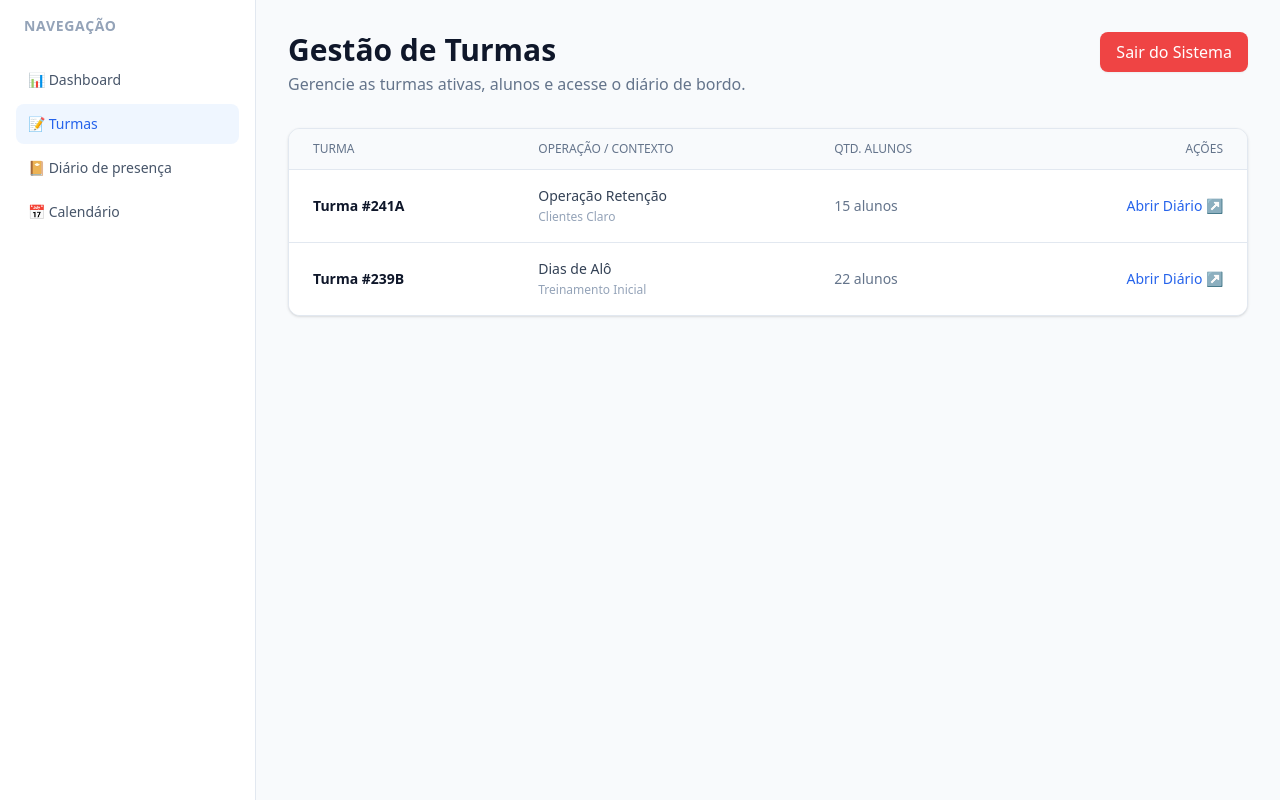
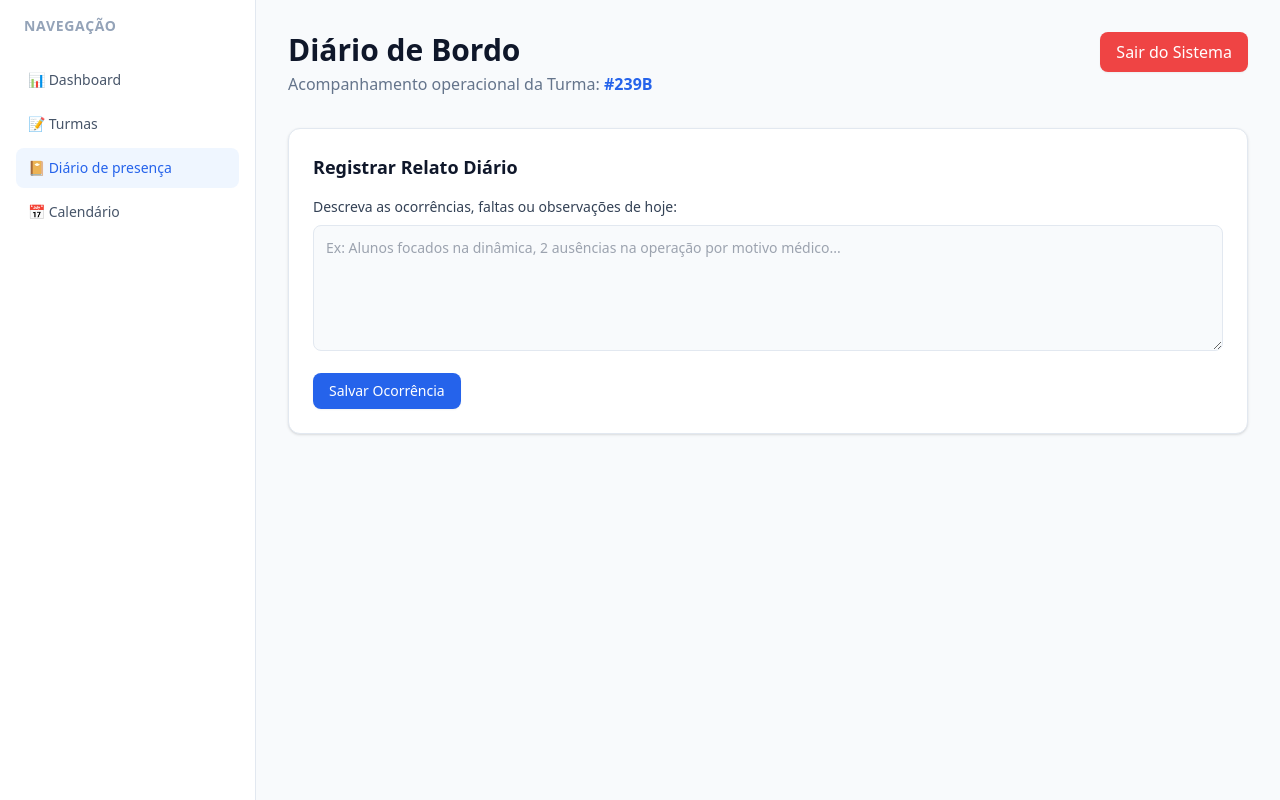
Before and after one commit to Clausouf/presenteismo-app, a Next.js app: page /turmas/239B/diario in a window 1280 px wide. Built offline with nearby package versions, Linux system fonts and the light colour scheme; no server answers.

Commit message:
Update page.tsx

```diff
--- a/src/app/turmas/[id]/diario/page.tsx
+++ b/src/app/turmas/[id]/diario/page.tsx
@@ -1,22 +1,25 @@
 'use client';
 
+export const runtime = 'edge';
+
 import Link from 'next/link';
-import { useRouter } from 'next/navigation';
+import { useRouter, useParams } from 'next/navigation';
 import { supabase } from '@/lib/supabase';
+import { useState } from 'react';
 
-export default function TurmasPage() {
+export default function DiarioPage() {
   const router = useRouter();
+  const params = useParams();
+
+  // Captura automaticamente o ID da turma digitado na URL (Ex: 241A)
+  const turmaId = params?.id || 'Teste';
+
+  const [relato, setRelato] = useState('');
 
   async function handleLogout() {
     await supabase.auth.signOut();
     router.push('/');
   }
-
-  // Dados simulados para a tabela
-  const turmas = [
-    { id: '241A', nome: 'Turma #241A', operacao: 'Operação Retenção', clientes: 'Clientes Claro', alunos: 15 },
-    { id: '239B', nome: 'Turma #239B', operacao: 'Dias de Alô', clientes: 'Treinamento Inicial', alunos: 22 }
-  ];
 
   return (
     <div className="flex min-h-screen bg-slate-50 dark:bg-slate-950">
@@ -32,11 +35,11 @@ export default function TurmasPage() {
             <span>📊 Dashboard</span>
           </Link>
 
-          <Link href="/turmas" className="flex items-center space-x-3 px-3 py-2.5 rounded-lg bg-blue-50 text-blue-600 dark:bg-blue-950/50 dark:text-blue-400 font-medium text-sm">
+          <Link href="/turmas" className="flex items-center space-x-3 px-3 py-2.5 rounded-lg text-slate-600 dark:text-slate-300 hover:bg-slate-50 dark:hover:bg-slate-800/50 font-medium text-sm transition-colors">
             <span>📝 Turmas</span>
           </Link>
 
-          <Link href="/turmas/teste/diario" className="flex items-center space-x-3 px-3 py-2.5 rounded-lg text-slate-600 dark:text-slate-300 hover:bg-slate-50 dark:hover:bg-slate-800/50 font-medium text-sm transition-colors">
+          <Link href={`/turmas/${turmaId}/diario`} className="flex items-center space-x-3 px-3 py-2.5 rounded-lg bg-blue-50 text-blue-600 dark:bg-blue-950/50 dark:text-blue-400 font-medium text-sm">
             <span>📔 Diário de presença</span>
           </Link>
 
@@ -52,8 +55,8 @@ export default function TurmasPage() {
         {/* TOPO */}
         <div className="flex justify-between items-start w-full">
           <div>
-            <h1 className="text-3xl font-bold text-slate-900 dark:text-white">Gestão de Turmas</h1>
-            <p className="text-slate-500 dark:text-slate-400 mt-1">Gerencie as turmas ativas, alunos e acesse o diário de bordo.</p>
+            <h1 className="text-3xl font-bold text-slate-900 dark:text-white">Diário de Bordo</h1>
+            <p className="text-slate-500 dark:text-slate-400 mt-1">Acompanhamento operacional da Turma: <span className="font-semibold text-blue-600 dark:text-blue-400">#{turmaId}</span></p>
           </div>
 
           <button
@@ -64,42 +67,24 @@ export default function TurmasPage() {
           </button>
         </div>
 
-        {/* TABELA DE TURMAS */}
-        <div className="bg-white dark:bg-slate-900 shadow rounded-xl border border-slate-200 dark:border-slate-800 overflow-hidden">
-          <table className="min-w-full divide-y divide-slate-200 dark:divide-slate-800">
-            <thead className="bg-slate-50 dark:bg-slate-800/50">
-              <tr>
-                <th className="px-6 py-3 text-left text-xs font-medium text-slate-500 uppercase">Turma</th>
-                <th className="px-6 py-3 text-left text-xs font-medium text-slate-500 uppercase">Operação / Contexto</th>
-                <th className="px-6 py-3 text-left text-xs font-medium text-slate-500 uppercase">Qtd. Alunos</th>
-                <th className="px-6 py-3 text-right text-xs font-medium text-slate-500 uppercase">Ações</th>
-              </tr>
-            </thead>
-            <tbody className="divide-y divide-slate-200 dark:divide-slate-800 bg-white dark:bg-slate-900">
-              {turmas.map((turma) => (
-                <tr key={turma.id} className="hover:bg-slate-50/50 dark:hover:bg-slate-800/30">
-                  <td className="px-6 py-4 whitespace-nowrap text-sm font-semibold text-slate-900 dark:text-white">
-                    {turma.nome}
-                  </td>
-                  <td className="px-6 py-4 whitespace-nowrap text-sm text-slate-500 dark:text-slate-400">
-                    <span className="block font-medium text-slate-700 dark:text-slate-300">{turma.operacao}</span>
-                    <span className="text-xs text-slate-400">{turma.clientes}</span>
-                  </td>
-                  <td className="px-6 py-4 whitespace-nowrap text-sm text-slate-500 dark:text-slate-400">
-                    {turma.alunos} alunos
-                  </td>
-                  <td className="px-6 py-4 whitespace-nowrap text-right text-sm font-medium">
-                    <Link
-                      href={`/turmas/${turma.id}/diario`}
-                      className="inline-flex items-center text-blue-600 hover:text-blue-900 dark:text-blue-400 dark:hover:text-blue-300"
-                    >
-                      Abrir Diário ↗
-                    </Link>
-                  </td>
-                </tr>
-              ))}
-            </tbody>
-          </table>
+        {/* FORMULÁRIO DO DIÁRIO */}
+        <div className="bg-white dark:bg-slate-900 shadow rounded-xl border border-slate-200 dark:border-slate-800 p-6 space-y-4">
+          <h3 className="text-lg font-semibold text-slate-900 dark:text-white">Registrar Relato Diário</h3>
+
+          <div>
+            <label className="block text-sm font-medium text-slate-700 dark:text-slate-300 mb-2">Descreva as ocorrências, faltas ou observações de hoje:</label>
+            <textarea
+              rows={5}
+              value={relato}
+              onChange={(e) => setRelato(e.target.value)}
+              placeholder="Ex: Alunos focados na dinâmica, 2 ausências na operação por motivo médico..."
+              className="w-full rounded-lg border border-slate-200 dark:border-slate-800 bg-slate-50 dark:bg-slate-950 p-3 text-sm text-slate-900 dark:text-white focus:outline-none focus:ring-2 focus:ring-blue-500"
+            />
+          </div>
+
+          <button className="bg-blue-600 hover:bg-blue-700 text-white font-medium py-2 px-4 rounded-lg transition-colors shadow-sm text-sm">
+            Salvar Ocorrência
+          </button>
         </div>
 
       </main>
```
